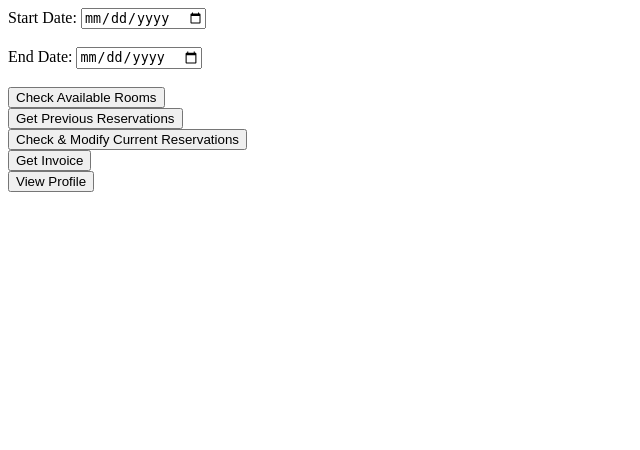
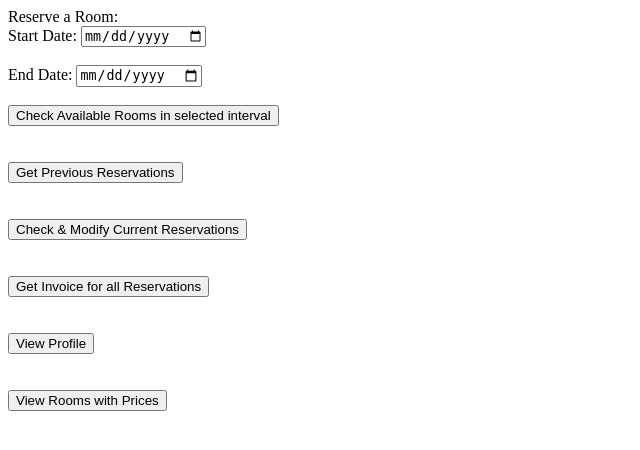
Before and after one commit to sharafeddine04/351-Project, a Flask app: page /backToProfile in a window 1280 px wide. Shown: the top 450 px of the page, without its empty margins (0-640 px from the left). Run offline with Flask 2, Linux system fonts and the light colour scheme.

Commit message:
some changes

```diff
--- a/server.py
+++ b/server.py
@@ -990,5 +990,9 @@ SELECT * FROM doublesuite WHERE email=\""""+email+"""\"
 def viewRooms():
     return render_template("roomPage.html",priceOfSingle = pricePerRoom["singleroom"], priceOfDouble = pricePerRoom["doubleroom"], priceOfSingleSuite = pricePerRoom["suitefor1"], priceOfDoubleSuite = pricePerRoom["doublesuite"])
 
+@app.route("/checkRooms", methods=["GET","POST"])
+def checkRooms():
+    return render_template("roomPageAdmin.html",priceOfSingle = pricePerRoom["singleroom"], priceOfDouble = pricePerRoom["doubleroom"], priceOfSingleSuite = pricePerRoom["suitefor1"], priceOfDoubleSuite = pricePerRoom["doublesuite"], numOfSingle = capacity["singleroom"],numOfDouble = capacity["doubleroom"],numOfSingleSuite = capacity["suitefor1"],numOfDoubleSuite = capacity["doublesuite"])
+
 if __name__=='__main__':
     app.run(port = 80)
--- a/templates/adminsPage.html
+++ b/templates/adminsPage.html
@@ -11,7 +11,10 @@
     <form method='POST' action = '/checkUsers'>
         <input type ='submit' name = 'submitSignup' id = 'checkUsers' value = 'Check Users and their reservations'>
     </form>
-
+    <br>
+    <form method='POST' action = '/checkRooms'>
+        <input type ='submit' name = 'checkRooms' id = 'checkRooms' value = 'Check Room Prices and Numbers'>
+    </form>
     <br>
         {{update}}
 
--- a/templates/availableRooms.html
+++ b/templates/availableRooms.html
@@ -1 +1 @@
-<html><p>The rooms available between 2022-12-20 and 2022-12-31 are:<br><form method = "Post" action="confirmationPage"><input type="submit" name="singleroom" id = "singleroom" value = "Single Room">Price:770$ <br><br><input type="submit" name="doubleroom" id = "doubleroom" value = "Double Room">Price:1320$ <br><br><input type="submit" name="suitefor1" id = "suitefor1" value = "Suite For 1">Price:1650$ <br><br><input type="submit" name="doublesuite" id = "doublesuite" value = "Double Suite">Price:2750$ <br><br></form></p></html>
+<html><p>The rooms available between 2023-02-01 and 2023-02-03 are:<br><form method = "Post" action="confirmationPage"><input type="submit" name="doubleroom" id = "doubleroom" value = "Double Room">Price:240$ <br><br><input type="submit" name="suitefor1" id = "suitefor1" value = "Suite For 1">Price:300$ <br><br><input type="submit" name="doublesuite" id = "doublesuite" value = "Double Suite">Price:500$ <br><br></form></p></html>
--- a/templates/confirmation.html
+++ b/templates/confirmation.html
@@ -1 +1 @@
-<html><p><h2>Confirm your Reservation</h2><br>Date: 01/04/2023 to 01/19/2023<br> Room Type: Single Room<br>Total Price:1050$<br><form method = "Post" action="confirmReservation"><input type="submit" name="confirm" id = "confirm" value = "Confirm Reservation"></form></p></html>
+<html><p><h2>Confirm your Reservation</h2><br>Date: 02/01/2023 to 02/03/2023<br> Room Type: Single Room<br>Total Price:130$<br><form method = "Post" action="confirmReservation"><input type="submit" name="confirm" id = "confirm" value = "Confirm Reservation"></form></p></html>
--- a/templates/currentReservation.html
+++ b/templates/currentReservation.html
@@ -5,6 +5,7 @@
  <select name='modifyroom' id='reservations'>
 <optgroup label='single rooms'>
 <option value='singleroom10'>2023-01-04 to 2023-01-19</option>
+<option value='singleroom11'>2022-12-07 to 2022-12-10</option>
 </optgroup><optgroup label='double rooms'>
 <option value='doubleroom7'>2022-12-06 to 2022-12-10</option>
 </optgroup><optgroup label='suite for 1'>
--- a/templates/profile.html
+++ b/templates/profile.html
@@ -1,28 +1,32 @@
 <!DOCTYPE html>
 <html>
 <body>
-
+    Reserve a Room:
     <form method="POST" action = "/loadReservationPage">
         Start Date: <input type="date" name = "startDate" id = "startDate"> <br><br>
         End Date: <input type="date" name = "endDate" id = "endDate" min = > <br><br>
-        <input type="submit" name="loadReservationPage" id = "loadReservationPage" value = "Check Available Rooms"><br>
+        <input type="submit" name="loadReservationPage" id = "loadReservationPage" value = "Check Available Rooms in selected interval"><br>
     </form>
-
+    <br>    <br>
     <form method="POST" action = "/getPreviousReservations">
         <input type="submit" name="getPreviousReservations" id = "getPreviousReservations" value = "Get Previous Reservations"><br>
     </form>
-
+    <br>    <br>
     <form method="POST" action = "/getCurrentReservations">
         <input type="submit" name="getCurrentReservations" id = "getCurrentReservations" value = "Check & Modify Current Reservations"><br>
     </form>
-
+    <br>    <br>
     <form method="POST" action = "/getInvoice">
-        <input type="submit" name="getInvoice" id = "getInvoice" value = "Get Invoice"><br>
+        <input type="submit" name="getInvoice" id = "getInvoice" value = "Get Invoice for all Reservations"><br>
     </form>
+    <br><br>
     <form method="POST" action = "/viewProfile">
         <input type="submit" name="viewProfile" id = "viewProfile" value = "View Profile"><br>
     </form>
-
+    <br><br>
+    <form method="GET" action = "/viewRooms">
+        <input type="submit" name="viewRooms" id = "viewRooms" value = "View Rooms with Prices">
+    </form>
 </body>
 {{error_statement}}
 <script>
```
Also changed, not shown: templates/roomPageAdmin.html (added, +10 -0 lines).
